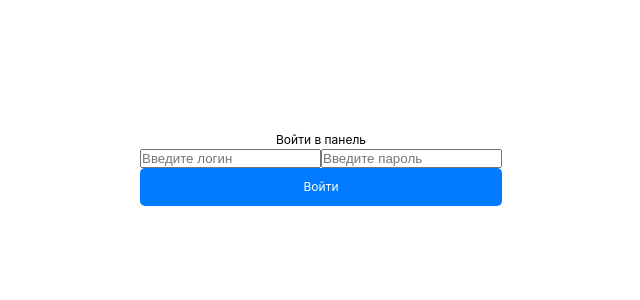
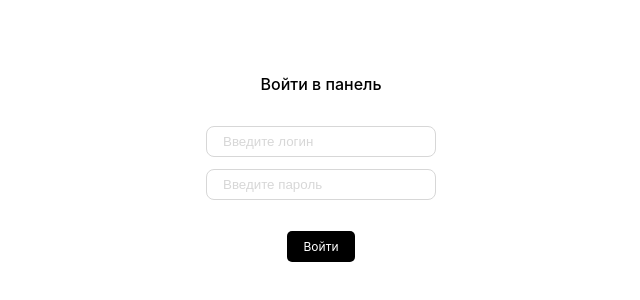
Before and after one commit to AnnaHelvetii/simple-login-vue, a Vue app: page / in a window 1280 px wide. Shown: the part 232-532 px from the top of the page, without its empty margins (319-959 px from the left). Built offline with nearby package versions, Linux system fonts and the light colour scheme.

Commit message:
Login Form styles

```diff
--- a/src/assets/styles/main.scss
+++ b/src/assets/styles/main.scss
@@ -21,7 +21,7 @@ body {
 	margin: 0;
 	padding: 0;
 	font-size: 12px;
-	line-height: 1.5;
+	line-height: 1.3;
 	-webkit-font-smoothing: antialiased;
 	-moz-osx-font-smoothing: grayscale;
 }
--- a/src/views/LoginPage.vue
+++ b/src/views/LoginPage.vue
@@ -51,21 +51,43 @@ export default {
 	flex-direction: column;
 	align-items: center;
 	justify-content: center;
+	gap: 31px;
 
 	.login-page__title {
+		font-size: 16px;
+		font-weight: 500;
 	}
 
 	.user-form {
 		display: flex;
 		flex-direction: column;
+		justify-content: center;
+		align-items: center;
+		gap: 31px;
 
 		.user-form__data {
+			display: flex;
+			flex-direction: column;
+			gap: 12px;
 
 			.user-form__input {
+				padding: 8px 16px;
+				width: 230px;
+				height: 31px;
+				border-radius: 8px;
+				border: 1px solid #D7D7D7;
+
+				&::placeholder {
+					color: #D7D7D7;
+				}
 			}
 		}
 
 		.user-form__button {
+			width: 68px;
+			padding: 8px 16px;
+			background-color: #000;
+			color: #fff;
 		}
 	}
 }
```
